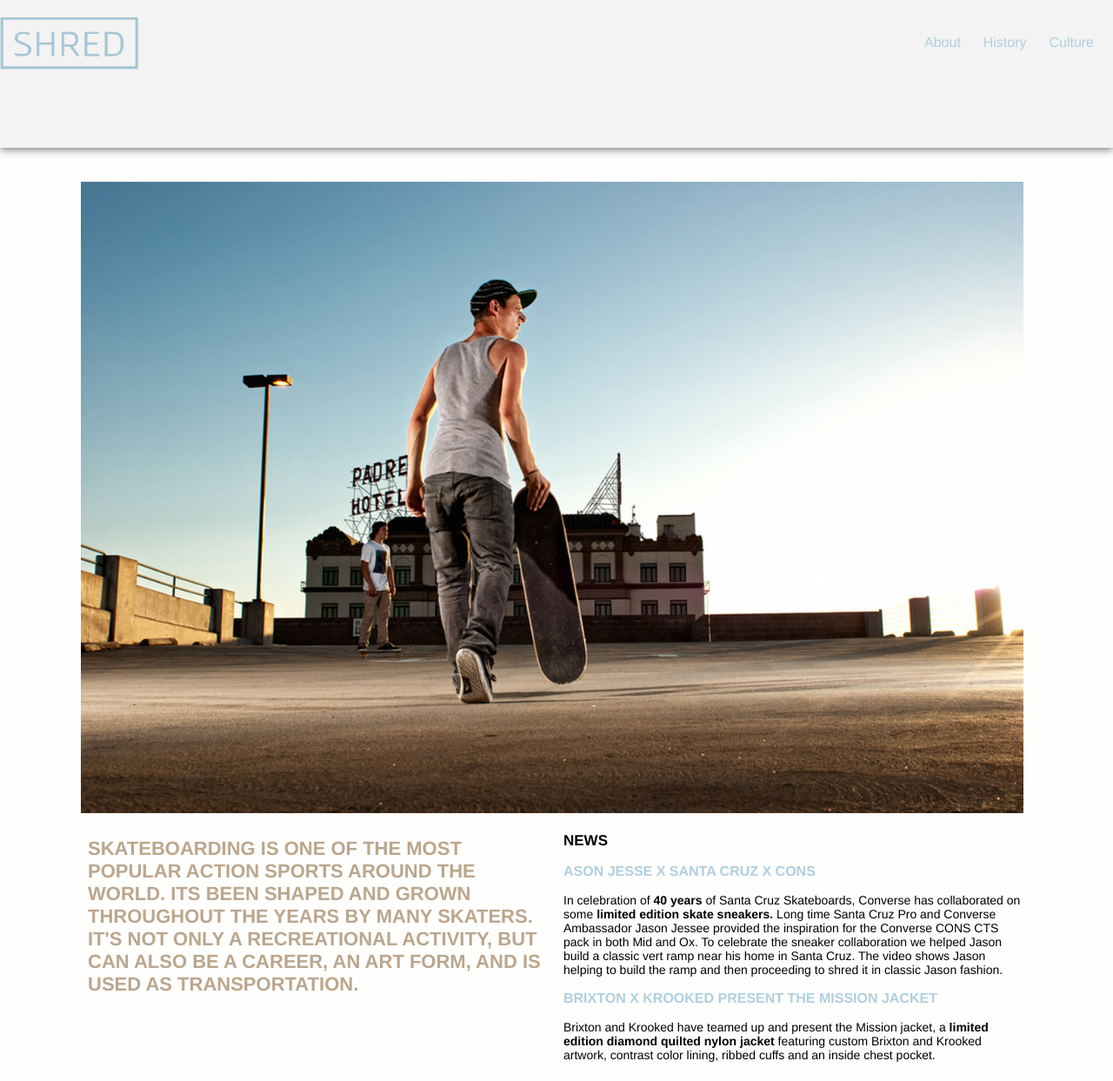
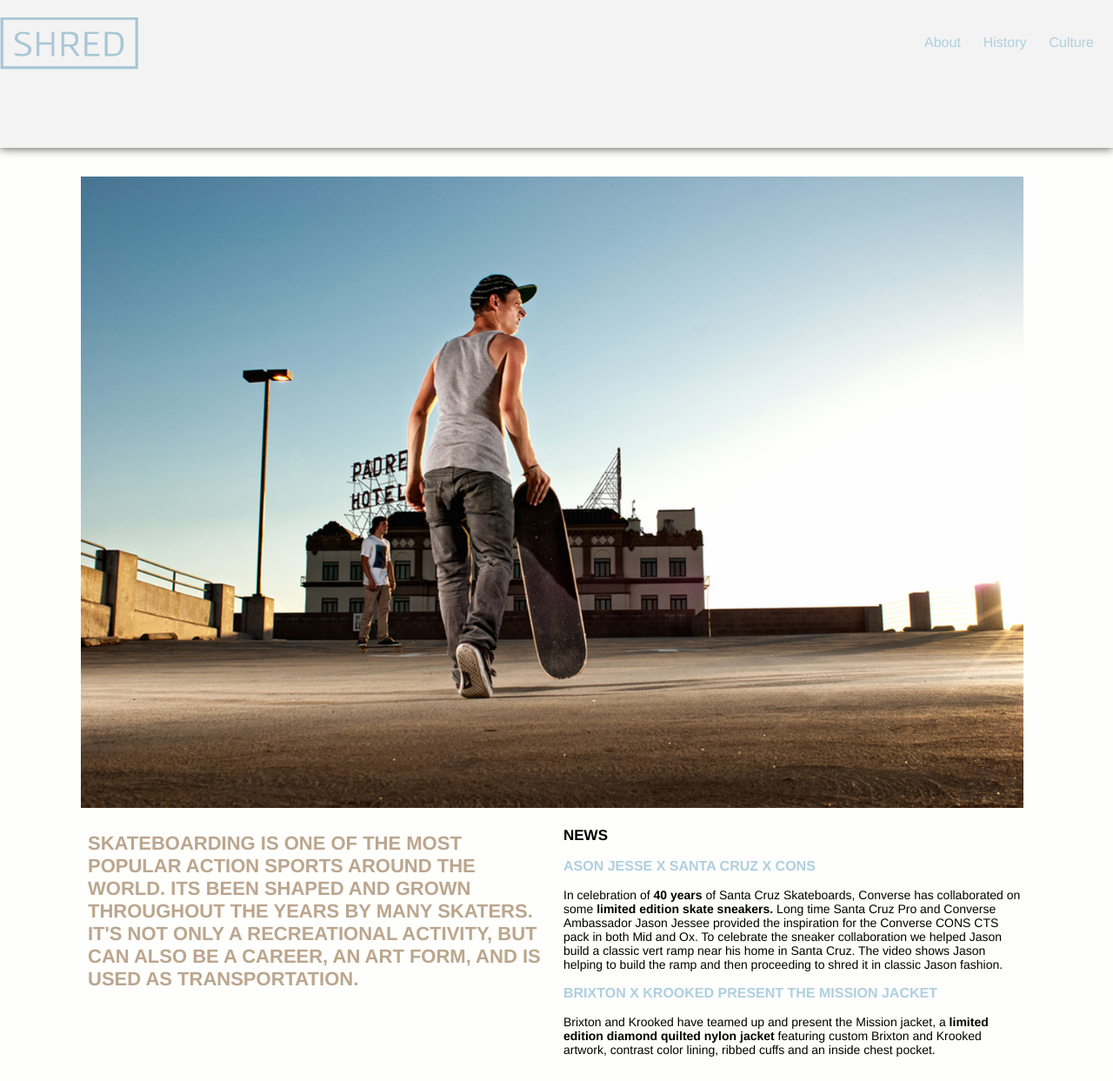
Before and after one commit to maddiwatson1/large-data-site, a Jekyll site: the page built from index.html, in a window 1280 px wide and 1243 px high. Shown: the whole window at 87% size. Built offline with Jekyll 4.4.1, drawn with Linux system fonts in a browser that asks for light colours; Markdown is read by kramdown in place of the engine named in the settings.

Commit message:
padding change 2

```diff
--- a/css/general.css
+++ b/css/general.css
@@ -130,7 +130,7 @@ p {
 .flex-img {
 	display: block;
 	width: 100%;
-	padding-top: 171px;
+	padding-top: 165px;
 }
 
 .grid {
```
